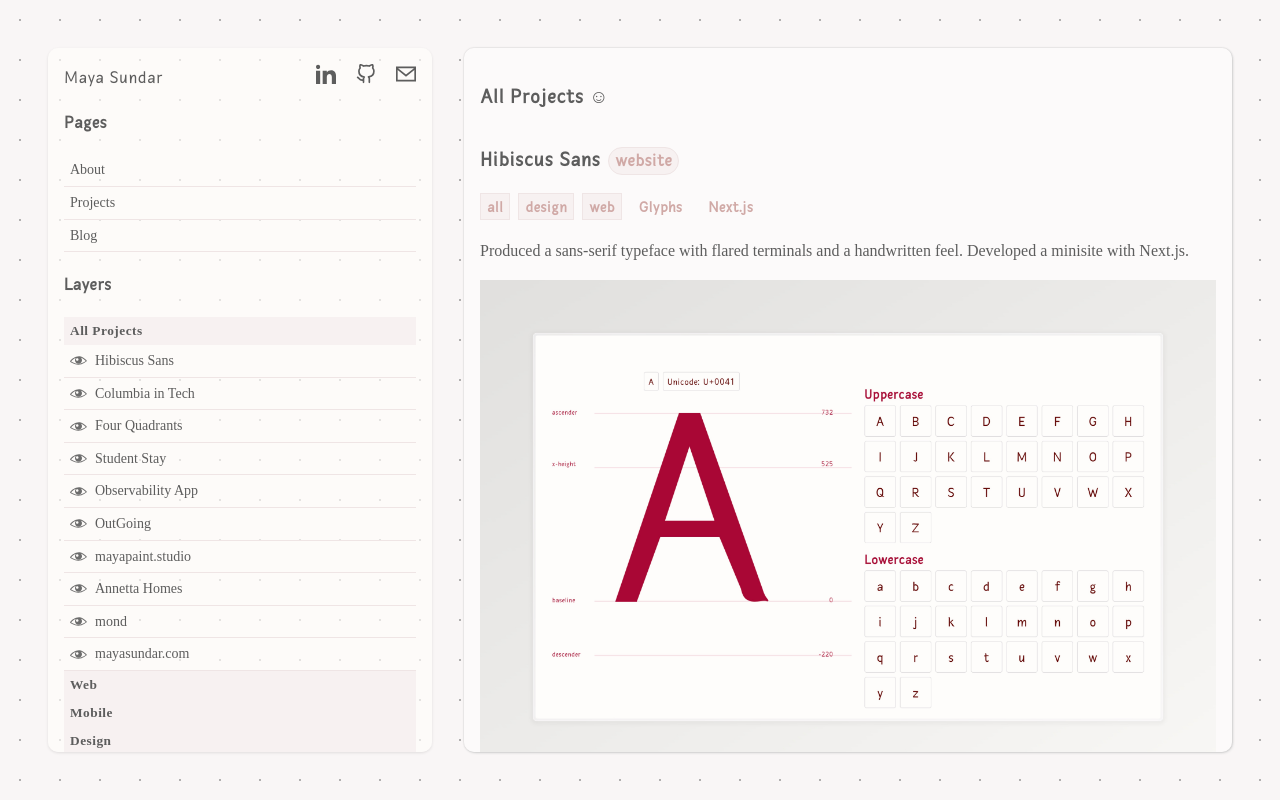
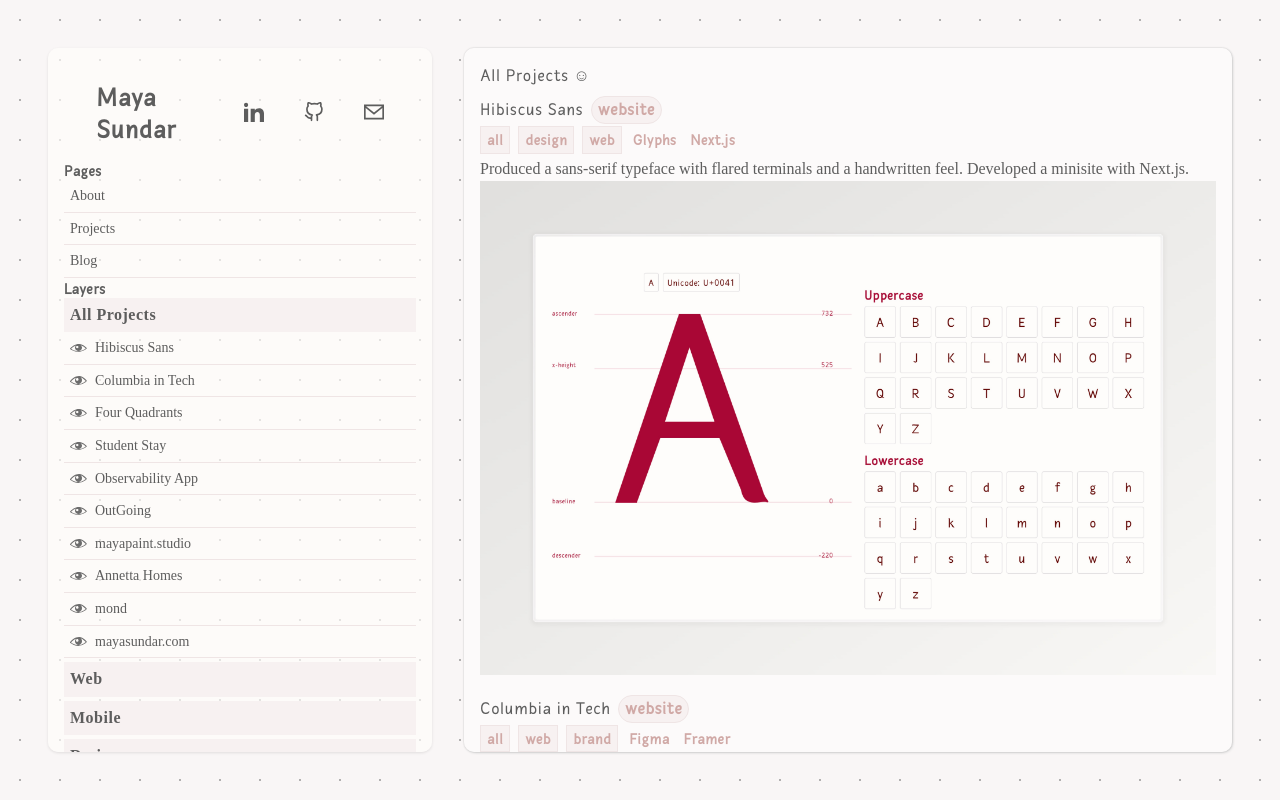
Before and after one commit to mayasundar/mayasundar.github.io, a Next.js app: page /projects in a window 1280 px wide. Built offline with nearby package versions, Linux system fonts and the light colour scheme; a web font is replaced by a local one.

Commit message:
tailwind re-import

```diff
--- a/src/app/globals.css
+++ b/src/app/globals.css
@@ -4,6 +4,7 @@
 @import url('https://fonts.googleapis.com/css2?family=Fragment+Mono:ital@0;1&family=Inria+Sans:ital,wght@0,300;0,400;0,700;1,300;1,400;1,700&family=Overpass+Mono:wght@300..700&display=swap');
 @import url("https://fonts.googleapis.com/css?family=Nunito:400,700");
 @import url('https://fonts.googleapis.com/css2?family=Fragment+Mono:ital@0;1&family=Inria+Sans:ital,wght@0,300;0,400;0,700;1,300;1,400;1,700&family=Overpass+Mono:wght@300..700&family=Space+Grotesk:wght@300..700&display=swap');
+@import "tailwindcss";
 
 @tailwind base;
 @tailwind components;
@@ -162,6 +163,7 @@ a:link {
     text-decoration: none;
 }
 
+
 .link:hover {
     text-decoration: underline;
 }
@@ -313,7 +315,6 @@ a:link {
     border-radius: 25px;
     display: inline-flex;
     margin: 3px;
-    padding: 0 6px;
     font-size: 14px;
     font-weight: bold;
 
--- a/tailwind.config.ts
+++ b/tailwind.config.ts
@@ -2,9 +2,9 @@ import type { Config } from 'tailwindcss'
 
 export default {
     content: [
-        './app/**/*.{js,ts,jsx,tsx,mdx}',
-        './pages/**/*.{js,ts,jsx,tsx,mdx}',
-        './layers/**/*.{js,ts,jsx,tsx,mdx}',
+        "./src/pages/**/*.{js,ts,jsx,tsx,mdx}",
+        "./src/components/**/*.{js,ts,jsx,tsx,mdx}",
+        "./src/app/**/*.{js,ts,jsx,tsx,mdx}",
     ],
     theme: {
         extend: {
```
